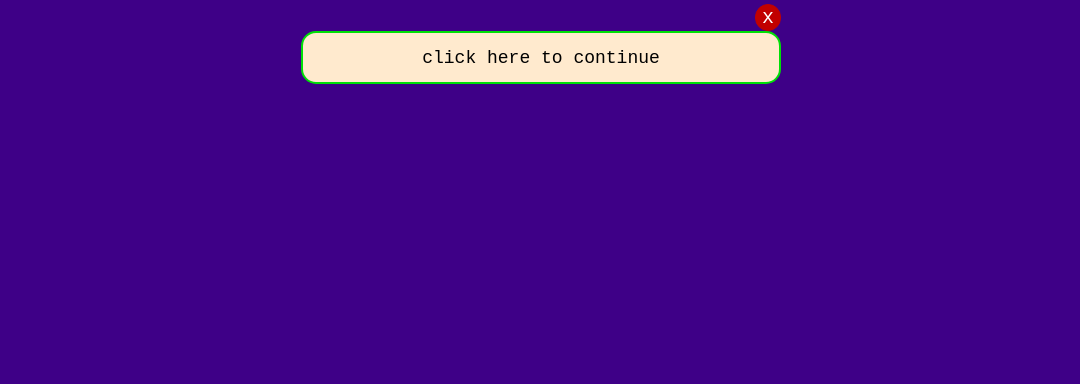
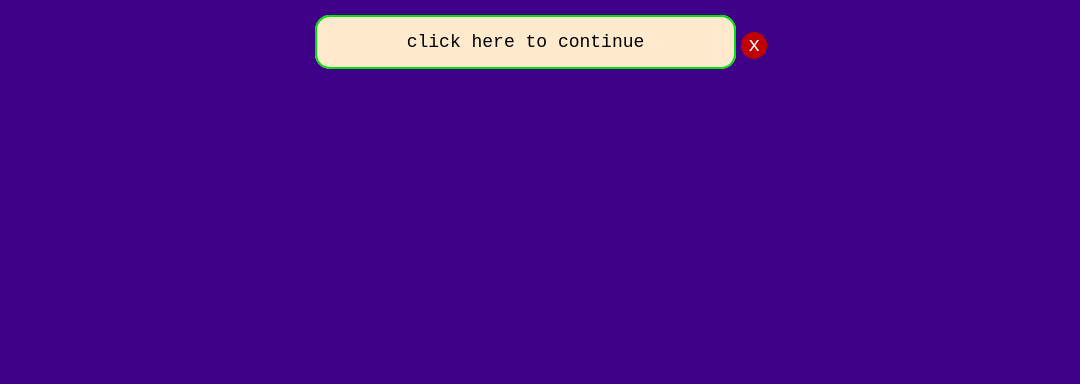
Before and after one commit to tongsuyiii/FirstMediocreAttemptAtFrontEnd, a plain HTML site: page html_things/homepage.html in a window 1280 px wide. Shown: the part 416-800 px from the top of the page, without its empty margins (99-1179 px from the left). Drawn offline with Linux system fonts and the light colour scheme; files that its build step writes are made by us from their sources; files whose address does not match are found by name.

Commit message:
fixed invalid html code, a tag instead of button to redirect to page. Changed page cursor to maple cursor.

```diff
--- a/css_things/about_page.css
+++ b/css_things/about_page.css
@@ -1,5 +1,17 @@
 body{
   background-color: rgb(62, 0, 135);
+}
+
+a{
+  text-decoration: none;
+}
+
+a:active{
+  color: black;
+}
+
+*{
+  cursor: url("/Users/suyi/FirstMediocreAttemptAtFrondEnd/images_things/maple_cursor.png"), auto;
 }
 
 .parent_grid{
@@ -27,7 +39,7 @@
   font-family: monospace;
   color: rgb(255, 222, 176);
 
-  margin-bottom: 8px;
+  margin-bottom: 5px;
   margin-top: 0px;
   margin-left: 0px;
   margin-right: 0px;
@@ -47,3 +59,34 @@
 
   line-height: 1.7;
 }
+
+.continue_button{
+  display: flex;
+
+  align-items: center;
+  justify-content: center;
+
+  font-size: 18px;
+  font-family: monospace;
+
+  background-color: rgb(255, 234, 206);
+  color: black;
+
+  width: 255px;
+  height: 100%;
+
+  border-radius: 15px;
+  border-style: solid;
+  border-color: rgb(0, 223, 7);
+  border-width: 2.3px;
+
+  transition: box-shadow 0.35s;
+
+  padding: 15px 90px;
+
+  margin-top: 11px;
+}
+
+.continue_button:hover{
+  box-shadow: 0 0 73px rgb(0, 240, 8);
+}
--- a/css_things/home_page.css
+++ b/css_things/home_page.css
@@ -2,9 +2,20 @@
   background-color: rgb(62, 0, 135);
 }
 
+a{
+  text-decoration: none;
+}
+
+a:active{
+  color: black;
+}
+
+*{
+  cursor: url("/Users/suyi/FirstMediocreAttemptAtFrondEnd/images_things/maple_cursor.png"), auto;
+}
+
 .button_wrapper{
   position: relative;
-  width: 480px;
 }
 
 .parent_flex{
@@ -19,10 +30,10 @@
   top: 50%;
 
   width: 1200px;
-  height: 146px;
+  height: 150px;
 
   margin-left : -600px;
-  margin-top  : -73px;
+  margin-top  : -75px;
 }
 
 .welcome_text{
@@ -39,11 +50,10 @@
   font-family: monospace;
 
   background-color: rgb(255, 234, 206);
+  color: black;
 
-  width: 100%;
+  width: 500px;
   height: 100%;
-
-  cursor: pointer;
 
   border-radius: 15px;
   border-style: solid;
@@ -51,14 +61,12 @@
   border-width: 2.3px;
 
   transition: box-shadow 0.35s;
+
+  padding: 15px 90px;
 }
 
 .continue_button:hover{
   box-shadow: 0 0 73px rgb(0, 240, 8);
-}
-
-.continue_button:active{
-  cursor: grabbing;
 }
 
 .exit_button{
@@ -75,32 +83,27 @@
   border-width: 1.8px;
 
   transition: box-shadow 0.35s;
-
-  cursor: pointer;
+  margin-left: 5px;
 }
 
 .exit_button:hover{
   box-shadow: 0 0 35px rgb(238, 0, 0);
 }
 
-.exit_button:active{
-  cursor: not-allowed;
-}
-
 #spongebob_crying_popup{
   position: fixed;
-  top: 50%;
-  left: 39%;
+  top: 73%;
+  left: 21%;
   transform: translate(-50%, -50%);
 
-  width: 700px;
+  width: 500px;
   max-width: 90%;
   border-style: solid;
   border-color: rgb(255, 234, 206);
 
   opacity: 0;
 
-  transition: opacity 1.1s ease;
+  transition: opacity 1s ease;
   pointer-events: none;
   z-index: 1000;
 }
--- a/html_things/homepage.html
+++ b/html_things/homepage.html
@@ -14,10 +14,8 @@
           <button onclick="showImage()" class="exit_button">
             x
           </button>
-          <a href="/Users/suyi/FirstMediocreAttemptAtFrondEnd/html_things/about_page.html">
-            <button class="continue_button">
-              click here to continue
-            </button>
+          <a href="/Users/suyi/FirstMediocreAttemptAtFrondEnd/html_things/about_page.html" class="continue_button">
+            click here to continue
           </a>
         </div>
       </div>
```
Also changed, not shown: html_things/about_page.html (+5 -3 lines), html_things/projects_page.html (added), images_things/maple_cursor.png (added), 1 other file.
